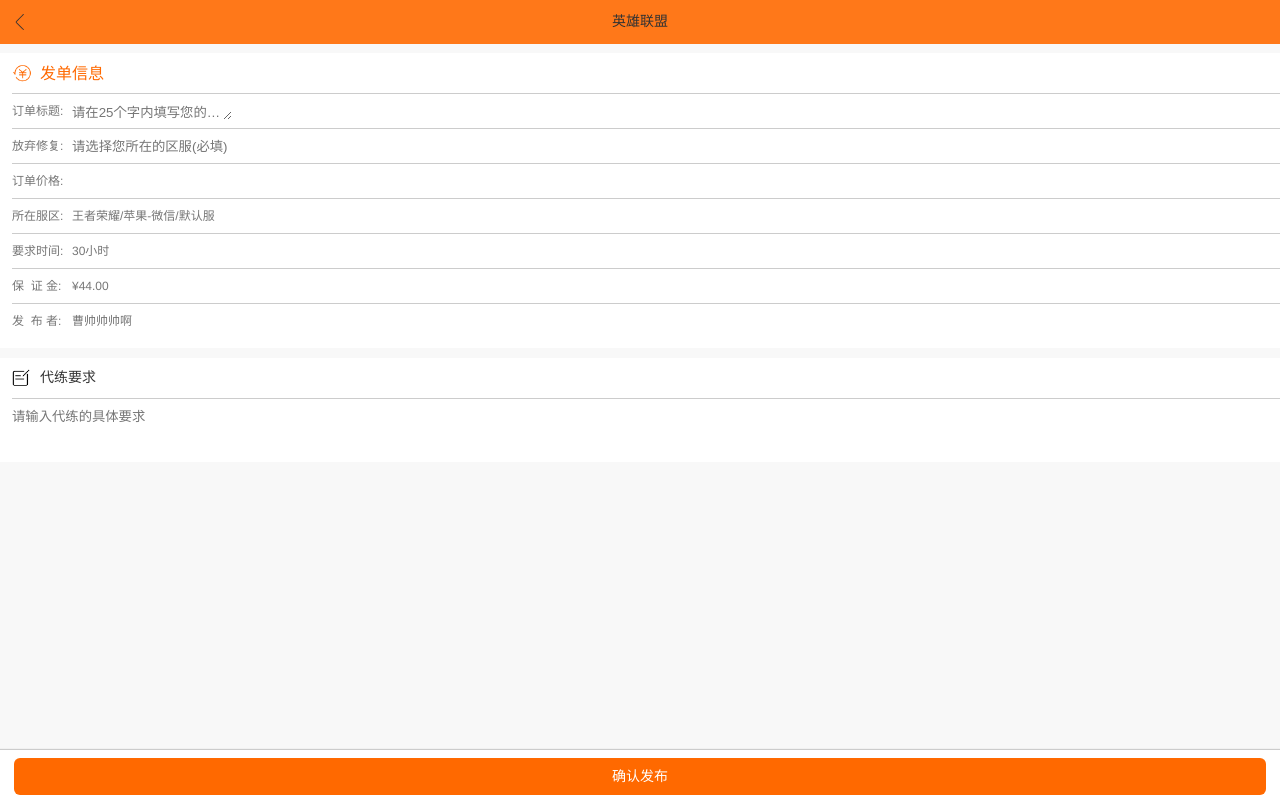
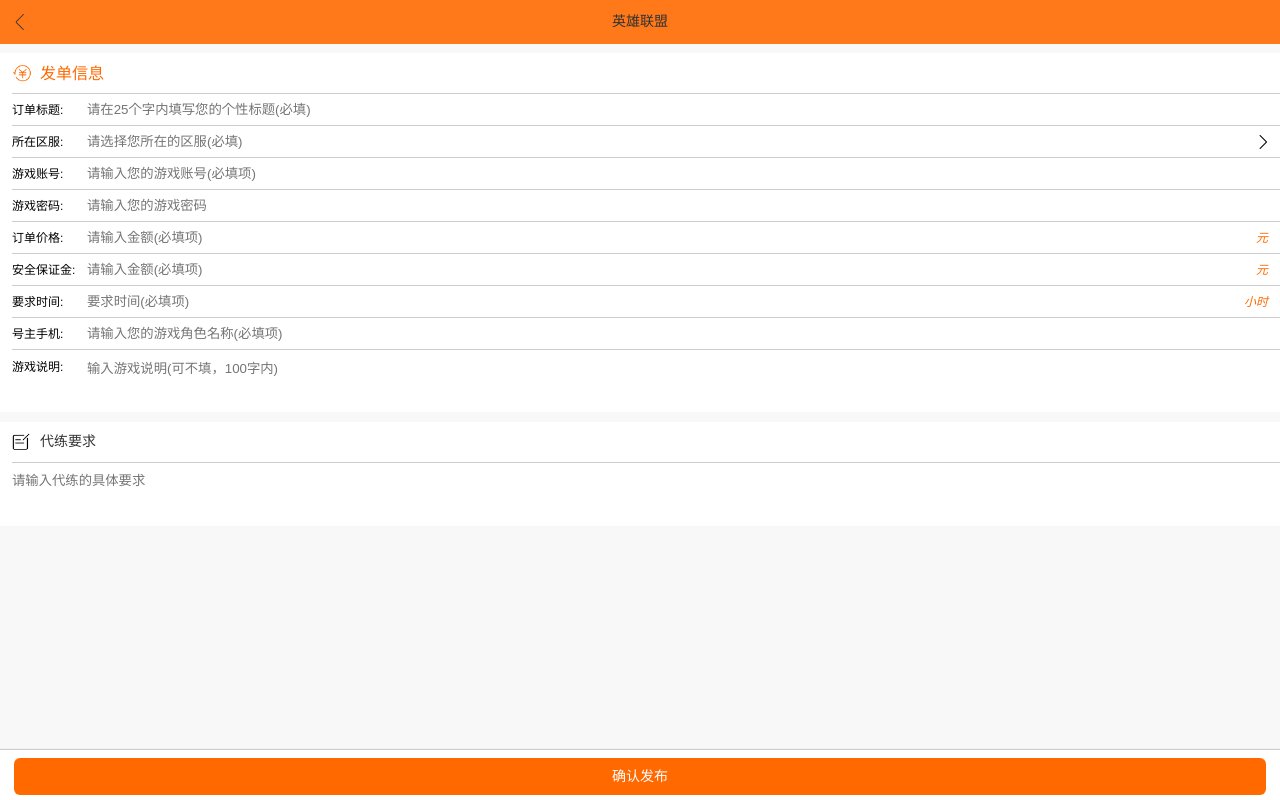
Before and after one commit to cxs1920294731/dailian, a plain HTML site: page add-order-details.html in a window 1280 px wide. Drawn offline with Linux system fonts and the light colour scheme.

Commit message:
发布需求订单第一版

```diff
--- a/add-order-details.html
+++ b/add-order-details.html
@@ -24,32 +24,45 @@
                 <ul class="order-content">
                     <li class="add-order-li">
                         <span class="name">订单标题:</span>
-                        <textarea class="text" name="title" placeholder="请在25个字内填写您的个性标题(必填)"></textarea>
+                        <input class="input-text" type="text" name="title" placeholder="请在25个字内填写您的个性标题(必填)"></textarea>
                     </li>
                     <li class="add-order-li">
-                        <span class="name">放弃修复:</span>
-                        <input class="text" name="" type="text" placeholder="请选择您所在的区服(必填)">
+                        <span class="name">所在区服:</span>
+                        <input class="input-text" name="game-server" type="text" placeholder="请选择您所在的区服(必填)">
+                        <a class="select-game-serve">
+                            <i class="arrow-right"></i>
+                        </a>
+                    </li>
+                    <li class="add-order-li">
+                        <span class="name">游戏账号:</span>
+                        <input class="input-text" name="game-account" type="text" placeholder="请输入您的游戏账号(必填项)">
+                    </li>
+                    <li class="add-order-li">
+                        <span class="name">游戏密码:</span>
+                        <input class="input-text" name="game-password" type="password" placeholder="请输入您的游戏密码">
                     </li>
                     <li class="add-order-li">
                         <span class="name">订单价格:</span>
-                        <input class="" type="number">
-                    </span>
+                        <input class="input-text" name="order-price" type="number" placeholder="请输入金额(必填项)">
+                        <i class="address-right">元</i>
                     </li>
                     <li class="add-order-li">
-                        <span class="name">所在服区:</span>
-                        <span class="text">王者荣耀/苹果-微信/默认服</span>
+                        <span class="name">安全保证金:</span>
+                        <input class="input-text" name="security deposit" type="number" placeholder="请输入金额(必填项)">
+                        <i class="address-right">元</i>
                     </li>
                     <li class="add-order-li">
                         <span class="name">要求时间:</span>
-                        <span class="text">30小时</span>
+                        <input class="input-text" name="time" type="number" placeholder="要求时间(必填项)">
+                        <i class="address-right">小时</i>
                     </li>
                     <li class="add-order-li">
-                        <span class="name">保&nbsp;&nbsp;证 金:</span>
-                        <span class="text">¥44.00</span>
+                        <span class="name">号主手机:</span>
+                        <input class="input-text" name="phone" type="text" placeholder="请输入您的游戏角色名称(必填项)">
                     </li>
                     <li class="add-order-li">
-                        <span class="name">发&nbsp;&nbsp;布 者:</span>
-                        <span class="text">曹帅帅帅啊</span>
+                        <span class="name textarea">游戏说明:</span>
+                        <textarea class="input-textarea" name="game-intro" placeholder="输入游戏说明(可不填，100字内)"></textarea>
                     </li>
                 </ul>
             </div>
--- a/css/style.css
+++ b/css/style.css
@@ -392,7 +392,7 @@
 .hall .order-detail .order-content .add-order-li{
     position: relative;
     margin-right: -12px;
-    padding:8px 10px 8px 60px;
+    padding:8px 38px 8px 75px;
     border-top: 1px solid #cccccc;
 }
 .hall .order-detail .order-content .name{
@@ -669,3 +669,45 @@
     left: 0;
     margin-top: -9px;
 }
+.hall .order-detail .order-content .input-text{
+    display: block;
+    width: 100%;
+}
+.hall .order-detail .order-content .add-order-li .name{
+    color: #000;
+}
+.hall .order-detail .order-content .add-order-li .address-right{
+    position: absolute;
+    top: 50%;
+    right: 12px;
+    margin-top: -9px;
+    color: #ff6900;
+}
+.hall .order-detail .order-content .add-order-li .input-textarea{
+    display: block;
+    width: 100%;
+    resize: none;
+    height: 36px;
+}
+.hall .order-detail .order-content .add-order-li .textarea{
+    top: 8px;
+    margin-top: 0;
+}
+.hall .order-detail .order-content .add-order-li .select-game-serve{
+    position: absolute;
+    top: 0;
+    right: 0;
+    width: 40px;
+    height: 100%;
+}
+.hall .order-detail  .add-order-li .select-game-serve .arrow-right{
+    position: absolute;
+    top: 50%;
+    left: 50%;
+    width: 16px;
+    height: 16px;
+    margin-top: -8px;
+    margin-left: -8px;
+    background: url("../images/arrow-right.png") no-repeat;
+    background-size: 100% 100%;
+}
```
Also changed, not shown: images/arrow-right.png (added).
